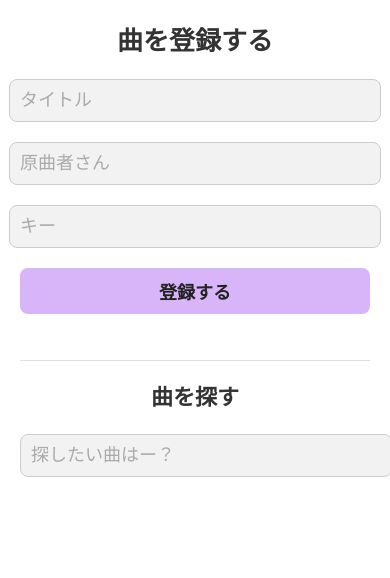
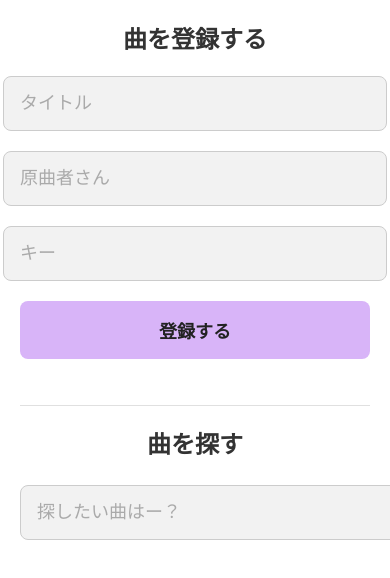
Before and after one commit to hiyooooooo/maigosan_he, a plain HTML site: page index.html in a window 390 px wide. Drawn offline with Linux system fonts and the light colour scheme; no server answers; a web font is replaced by a local one.

Commit message:
Update index.html

```diff
--- a/index.html
+++ b/index.html
@@ -119,16 +119,18 @@
       font-size: 18px;
     }
     h1 {
-      font-size: 26px;
+      font-size: 24px;
     }
     h2 {
-      font-size: 22px;
+      font-size: 24px;
     }
     #registerArea input, #registerArea button, #searchArea input {
       font-size: 18px;
+      padding: 16px;
     }
     .songItem {
-      font-size: 16px;
+      font-size: 18px;
+      padding: 16px;
     }
   }
 </style>
```
